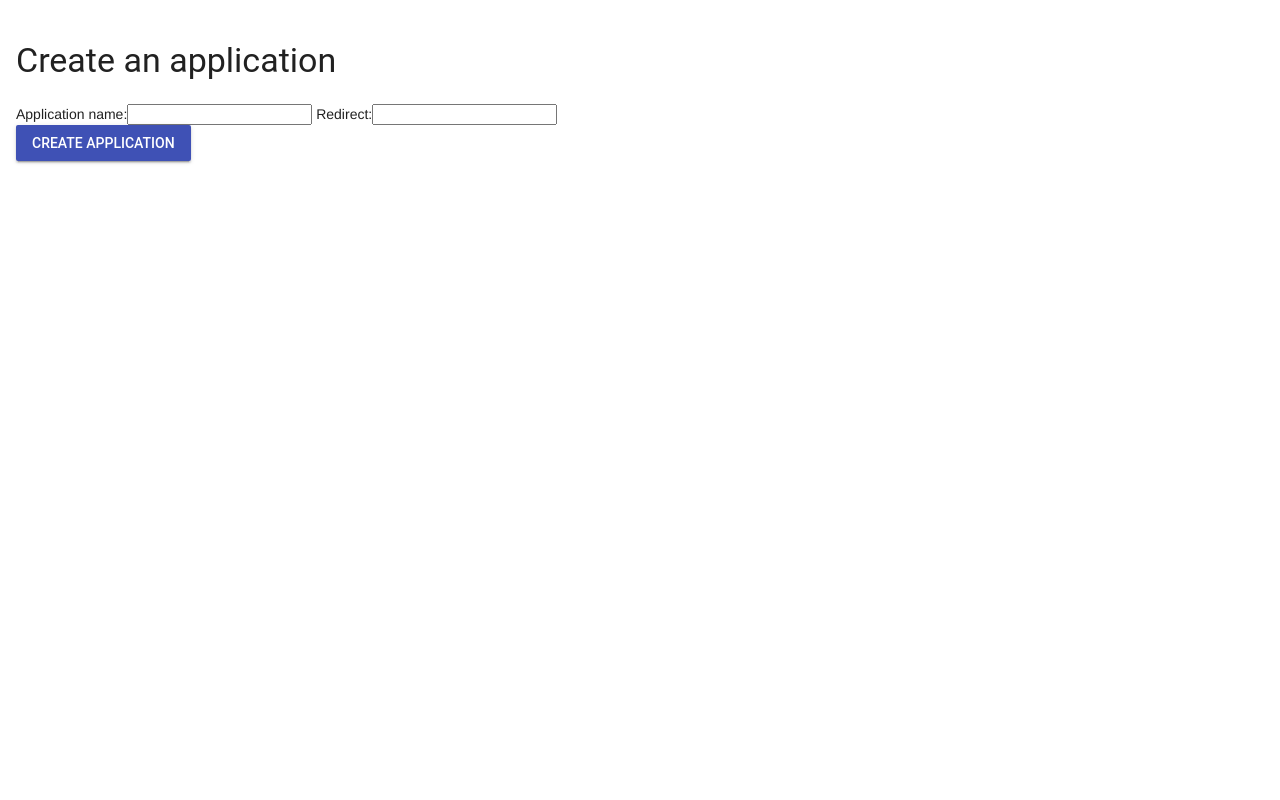
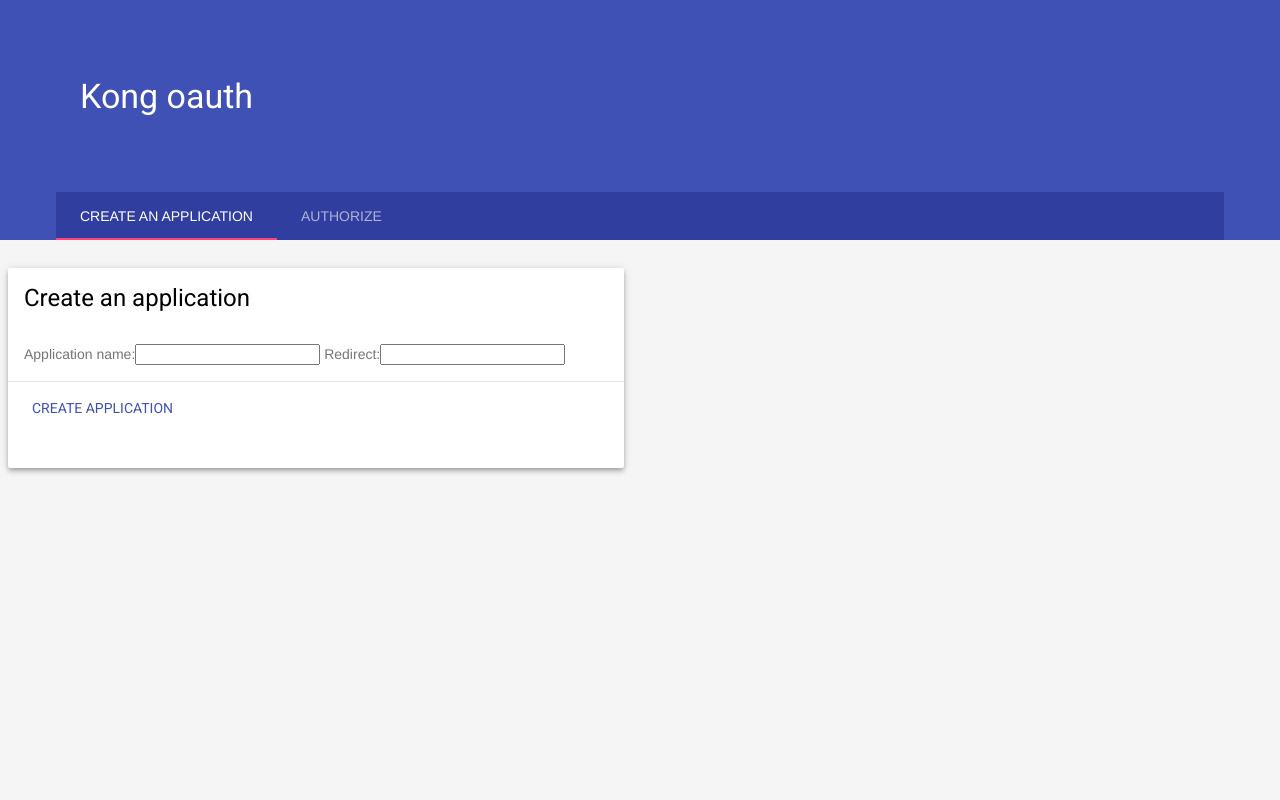
Before and after one commit to toast38coza/docker-kong-oauth, a Django app: page /application/ in a window 1280 px wide. Run offline with Django 3.2, Linux system fonts and the light colour scheme; a user stored in the database is signed in; data that the repository does not hold is empty; some libraries are stand-ins or nearby versions.

Commit message:
update UI

```diff
--- a/client/app.py
+++ b/client/app.py
@@ -58,4 +58,7 @@ if __name__ == "__main__":
 curl http://docker.local:8000/oauth2/token \
      -H "Host: service1.com" \
      -H "x-forwarded-proto: https" -d "grant_type=authorization_code" -d "client_id=b4b123e18f3349e6bc7172a656692612" -d "client_secret=10639ab4622147318f7910bcf7b7b460"  -d "code=b1485adbf74745e8b39bf53b0fd76118" --insecure
+
+curl -X GET 192.168.99.100:8000/service1?access_token=dd9f9fbe63a749d2b2e10310ce992b14
+
 """
--- a/service1/app.js
+++ b/service1/app.js
@@ -2,9 +2,10 @@ var express = require('express');
 var app = express();
 
 app.get('/', function (req, res) {
+  console.log("here ..");
   res.send('Hello World!');
 });
 
 app.listen(3000, function () {
-  console.log('Example app listening on port 3000!');
+  console.log('Example app listening on port 3000! asdasds');
 });
--- a/userservice/oauth/templates/oauth/applications.html
+++ b/userservice/oauth/templates/oauth/applications.html
@@ -1,56 +1,65 @@
 {% extends "oauth/base.html" %}
 
 {% block 'content' %}
+
 <div class="mdl-cell mdl-cell--12-col">
 
 	{% if consumer %}
-	<h3>Consumer</h3>
+	<div class="mdl-card mdl-shadow--4dp mdl-cell--6-col">
+	    <div class="mdl-card__title">
+	 	  <h2 class="mdl-card__title-text">Consumer</h2>
+        </div>
+
+	    <div class="mdl-card__supporting-text">
 		  {% for key, value in consumer.items %}
+		  <li class="mdl-list__item">
 		  <div><strong>{{key}}</strong>: {{value}}</div>
+		  </li>
 		  {% endfor %}
+		</div>
+	</div>
 	{% endif %}
+	<br/>
+	<div class="mdl-card mdl-shadow--4dp mdl-cell--6-col">
+		<form action="/application/" method="POST">
+		    <div class="mdl-card__title">
+		 	  <h2 class="mdl-card__title-text">Create an application</h2>
+	        </div>
+	        <div class="mdl-card__supporting-text">
+
+					{% csrf_token %}
+					{{application_form}}
+
+			</div>
+			<div class="mdl-card__actions mdl-card--border">
+				<button class="mdl-button mdl-button--colored mdl-js-button mdl-js-ripple-effect">Create Application</button>
+			</div>
+		</form>
+	</div>
 
 	{% if client_list.data %}
-	<h3>All clients for this consumer</h3>
-	<div class="mdl-tabs mdl-js-tabs mdl-js-ripple-effect">
-	  <div class="mdl-tabs__tab-bar">
+	<h2>Clients</h2>
+
 	{% for client in client_list.data %}
-	      <a href="#{{client.client_id}}-panel" class="mdl-tabs__tab {% if forloop.first %}is-active{% endif %}">
-	      	{{ client.name }}</a>
+	<div class="mdl-card mdl-shadow--4dp mdl-cell--6-col">
+	    <div class="mdl-card__title">
+	 	  <h2 class="mdl-card__title-text">{{ client.name }}</h2>
+        </div>
+
+	    <div class="mdl-card__supporting-text">
+	    	{% for key, value in client.items %}
+	    		<li class="mdl-list__item">
+			    <div><strong>{{key}}</strong>: {{value}}</div>
+			    </li>
 			{% endfor %}
 		</div>
-	  {% for client in client_list.data %}
-	  <div class="mdl-tabs__panel {% if forloop.first %}is-active{% endif %}" id="{{client.client_id}}-panel">
-	    <strong>Client ID:</strong> {{ client.client_id }}
-	    {% for key, value in client.items %}
-	    <div><strong>{{key}}</strong>: {{value}}</div>
-	    {% endfor %}
-
-	    <div>
-	    	Authenticate a user with this app:
-	    	<a href="{% url 'oauth' %}?client_id={{ client.client_id }}" class="mdl-button mdl-js-button  mdl-js-ripple-effect mdl-button--colored">			  Authenticate
-			</a>
+		<div class="mdl-card__actions mdl-card--border">
+			<a href="{% url 'oauth' %}?client_id={{ client.client_id }}"
+			   class="mdl-button mdl-button--colored mdl-js-button mdl-js-ripple-effect">Authenticate</button>
 		</div>
 	</div>
 	{% endfor %}
-	</div>
-	<h3>Create another application</h3>
-	<form action="/application/" method="POST">
-		{% csrf_token %}
-		{{application_form}}
-		<div>
-			<button class="mdl-button mdl-js-button mdl-button--raised mdl-button--colored">Create Application</button>
-		</div>
-	</form>
-	{% else %}
-	<h3>Create an application</h3>
-	<form action="/application/" method="POST">
-		{% csrf_token %}
-		{{application_form}}
-		<div>
-			<button class="mdl-button mdl-js-button mdl-button--raised mdl-button--colored">Create Application</button>
-		</div>
-	</form>
 	{% endif %}
 </div>
+
 {% endblock %}
--- a/userservice/oauth/templates/oauth/base.html
+++ b/userservice/oauth/templates/oauth/base.html
@@ -1,21 +1,78 @@
-<!DOCTYPE html>
+<!doctype html>
+<!--
+  Material Design Lite
+  Copyright 2015 Google Inc. All rights reserved.
+
+  Licensed under the Apache License, Version 2.0 (the "License");
+  you may not use this file except in compliance with the License.
+  You may obtain a copy of the License at
+
+      https://www.apache.org/licenses/LICENSE-2.0
+
+  Unless required by applicable law or agreed to in writing, software
+  distributed under the License is distributed on an "AS IS" BASIS,
+  WITHOUT WARRANTIES OR CONDITIONS OF ANY KIND, either express or implied.
+  See the License for the specific language governing permissions and
+  limitations under the License
+-->
 <html lang="en">
   <head>
     <meta charset="utf-8">
     <meta http-equiv="X-UA-Compatible" content="IE=edge">
-    <meta name="viewport" content="width=device-width, initial-scale=1">
-    <title>Authenticate yo bad self</title>
+    <meta name="description" content="A front-end template that helps you build fast, modern mobile web apps.">
+    <meta name="viewport" content="width=device-width, initial-scale=1.0, minimum-scale=1.0">
+    <title>Material Design Lite</title>
 
+    <!-- Add to homescreen for Chrome on Android -->
+    <meta name="mobile-web-app-capable" content="yes">
+    <link rel="icon" sizes="192x192" href="images/android-desktop.png">
     <link rel="stylesheet" href="https://fonts.googleapis.com/icon?family=Material+Icons">
     <link rel="stylesheet" href="https://code.getmdl.io/1.1.3/material.indigo-pink.min.css">
     <script defer src="https://code.getmdl.io/1.1.3/material.min.js"></script>
 
+    <!-- Add to homescreen for Safari on iOS -->
+    <meta name="apple-mobile-web-app-capable" content="yes">
+    <meta name="apple-mobile-web-app-status-bar-style" content="black">
+    <meta name="apple-mobile-web-app-title" content="Material Design Lite">
+    <link rel="apple-touch-icon-precomposed" href="images/ios-desktop.png">
+
+    <!-- Tile icon for Win8 (144x144 + tile color) -->
+    <meta name="msapplication-TileImage" content="images/touch/ms-touch-icon-144x144-precomposed.png">
+    <meta name="msapplication-TileColor" content="#3372DF">
+
+    <link rel="shortcut icon" href="images/favicon.png">
+
+    <!-- SEO: If your mobile URL is different from the desktop URL, add a canonical link to the desktop page https://developers.google.com/webmasters/smartphone-sites/feature-phones -->
+    <!--
+    <link rel="canonical" href="http://www.example.com/">
+    -->
+
+    <link rel="stylesheet" href="https://fonts.googleapis.com/css?family=Roboto:regular,bold,italic,thin,light,bolditalic,black,medium&amp;lang=en">
+    <link rel="stylesheet" href="https://fonts.googleapis.com/icon?family=Material+Icons">
 
   </head>
-  <body>
-    <div class="mdl-grid ">
-      {% block 'content' %}{% endblock %}
+  <body class="mdl-demo mdl-color--grey-100 mdl-color-text--grey-700 mdl-base">
+    <div class="mdl-layout mdl-js-layout mdl-layout--fixed-header">
+      <header class="mdl-layout__header mdl-layout__header--scroll mdl-color--primary">
+        <div class="mdl-layout--large-screen-only mdl-layout__header-row">
+        </div>
+        <div class="mdl-layout--large-screen-only mdl-layout__header-row">
+          <h3>Kong oauth</h3>
+        </div>
+        <div class="mdl-layout--large-screen-only mdl-layout__header-row">
+        </div>
+        <div class="mdl-layout__tab-bar mdl-js-ripple-effect mdl-color--primary-dark">
+          <a href="/application/" class="mdl-layout__tab is-active">Create an Application</a>
+          <a href="/authorize/" class="mdl-layout__tab">Authorize</a>
+        </div>
+      </header>
+      <main class="mdl-layout__content">
+        <div class="mdl-layout__tab-panel is-active" id="overview">
+        {% block 'content' %}{% endblock %}
+        </div>
+      </main>
     </div>
-
+    <a href="https://github.com/google/material-design-lite/blob/master/templates/text-only/" target="_blank" id="view-source" class="mdl-button mdl-js-button mdl-button--raised mdl-js-ripple-effect mdl-color--accent mdl-color-text--accent-contrast">View Source</a>
+    <script src="$$hosted_libs_prefix$$/$$version$$/material.min.js"></script>
   </body>
 </html>
--- a/userservice/userservice/settings.py
+++ b/userservice/userservice/settings.py
@@ -130,6 +130,6 @@ KONG_URL = os.environ.get('kong_url', 'https://192.168.99.100:8443')
 # using oauth2 plugin
 OAUTH_SERVICE = {
     "host": "service1.com",
-    "provision_key": "6673d81e2f8b498bb8ee916314f9bb11"
+    "provision_key": "3058d5b2d6c74fcba58f439951206c4b"
 }
 LOGIN_URL = '/admin/login/'
```
Also changed, not shown: client/templates/index.html (+16 -7 lines), userservice/oauth/templates/oauth/oauth.html (+26 -11 lines), README.md, userservice/db.sqlite3, userservice/oauth/views.py (line endings or trailing spaces), 3 other files. Lines whose indentation alone changed are shown as unchanged.
